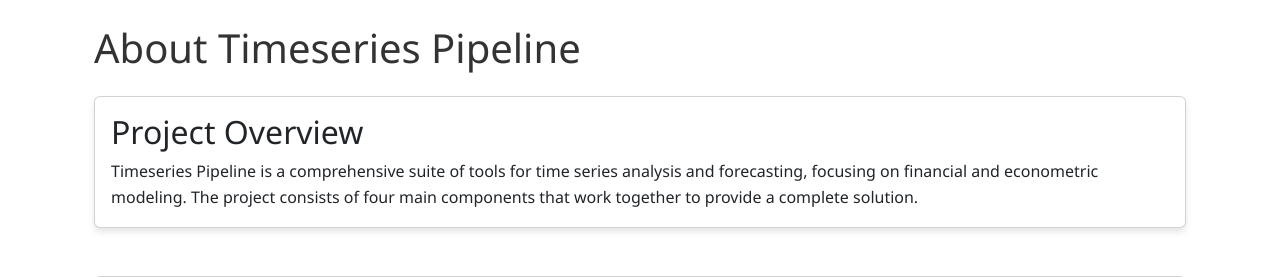
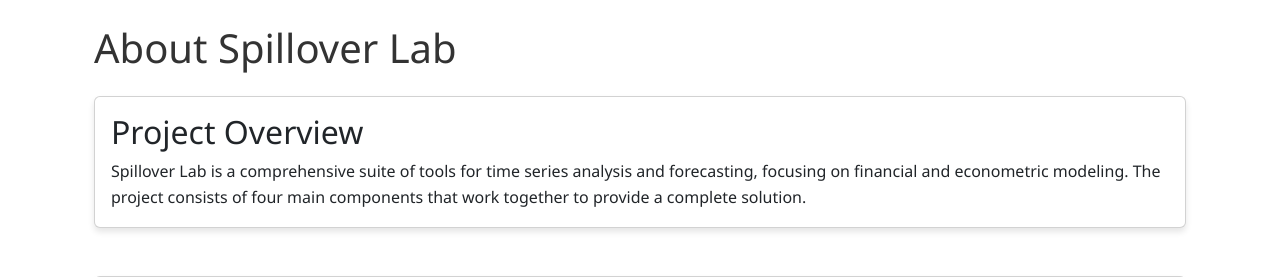
Before and after one commit to garthmortensen/timeseries-frontend, a Django app: page /about/ in a window 1280 px wide. Shown: the part 58-335 px from the top of the page. Run offline with Django 5.2, Linux system fonts and the light colour scheme; some libraries are stand-ins or nearby versions.

Commit message:
Spilloverlab

```diff
--- a/templates/timeseries/about.html
+++ b/templates/timeseries/about.html
@@ -8,7 +8,7 @@
 
 {% extends 'base.html' %}
 
-{% block title %}About - Timeseries Pipeline{% endblock %}
+{% block title %}About - Spillover Lab{% endblock %}
 
 {% block extra_css %}
 <style>
@@ -29,7 +29,7 @@
 
 {% block content %}
 <div class="container">
-    <h1 class="mb-4">About Timeseries Pipeline</h1>
+    <h1 class="mb-4">About Spillover Lab</h1>
 
     <div class="row mb-5">
         <div class="col-md-12">
@@ -37,7 +37,7 @@
                 <div class="card-body">
                     <h2 class="card-title">Project Overview</h2>
                     <p class="card-text">
-                        Timeseries Pipeline is a comprehensive suite of tools for time series analysis and forecasting,
+                        Spillover Lab is a comprehensive suite of tools for time series analysis and forecasting,
                         focusing on financial and econometric modeling. The project consists of four main components
                         that work together to provide a complete solution.
                     </p>
--- a/templates/timeseries/analysis.html
+++ b/templates/timeseries/analysis.html
@@ -9,7 +9,7 @@
 {% extends 'base.html' %}
 {% load static %}
 
-{% block title %}Analysis - Timeseries Pipeline{% endblock %}
+{% block title %}Analysis - Spillover Lab{% endblock %}
 
 {% block extra_css %}
 <style>
--- a/templates/timeseries/debug_results.html
+++ b/templates/timeseries/debug_results.html
@@ -9,7 +9,7 @@
 {% extends 'base.html' %}
 {% load static %}
 
-{% block title %}Debug Results - Timeseries Pipeline{% endblock %}
+{% block title %}Debug Results - Spillover Lab{% endblock %}
 
 {% block content %}
 <h1 class="mb-4">Debug Results</h1>
--- a/templates/timeseries/results.html
+++ b/templates/timeseries/results.html
@@ -9,7 +9,7 @@
 {% extends 'base.html' %}
 {% load static %}
 
-{% block title %}Results - Timeseries Pipeline{% endblock %}
+{% block title %}Results - Spillover Lab{% endblock %}
 
 {% block content %}
 <div class="d-flex justify-content-between align-items-center mb-4">
```
